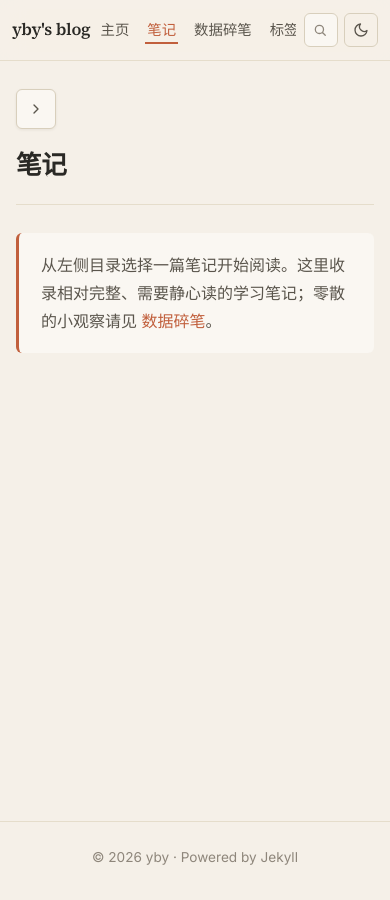
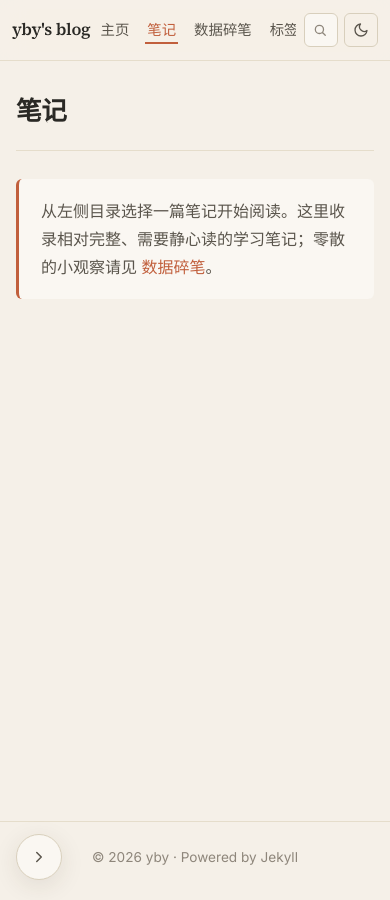
Before and after one commit to byYanXX/byYanXX.github.io, a Jekyll site: the page built from articles.html, in a window 390 px wide. Built offline with Jekyll 4.4.1, drawn with Linux system fonts in a browser that asks for light colours.

Commit message:
Split sidebar toggle into header collapse + edge expand buttons
The single floating toggle button overlapped the "全部碎笔" divider line
and was uncomfortably close to article content under browser zoom.

- Collapse button now lives inside the sidebar header row, sharing the
  divider's flex line so it never overlaps the border.
- A separate expand button sits at the left edge of the content area and
  is shown only when the sidebar is collapsed.
- On mobile, the expand button becomes a bottom-left floating action
  button (above the iOS home indicator via safe-area-inset), and the
  drawer's own collapse button doubles as close.

Co-Authored-By: Claude Opus 4.7 <noreply@anthropic.com>

```diff
--- a/_includes/kb-sidebar.html
+++ b/_includes/kb-sidebar.html
@@ -6,7 +6,14 @@
 {%- endcomment -%}
 {% assign items = site[include.collection] %}
 <aside class="notes-sidebar" id="kb-sidebar">
-  <div class="sidebar-title">{{ include.title | default: "目录" }}</div>
+  <div class="sidebar-header">
+    <span class="sidebar-title">{{ include.title | default: "目录" }}</span>
+    <button class="sidebar-collapse-btn" type="button" aria-label="收起目录" aria-controls="kb-sidebar">
+      <svg viewBox="0 0 24 24" fill="none" stroke="currentColor" stroke-width="2" stroke-linecap="round" stroke-linejoin="round" aria-hidden="true">
+        <polyline points="15 18 9 12 15 6"></polyline>
+      </svg>
+    </button>
+  </div>
   {% assign categories = items | group_by: "category" | sort: "name" %}
   <ul class="tree">
     {% for cat in categories %}
--- a/_includes/sidebar-toggle.html
+++ b/_includes/sidebar-toggle.html
@@ -1,14 +1,9 @@
 {%- comment -%}
-  Sidebar toggle button + backdrop, shared by article/note layouts.
-  Icons:
-    .icon-collapse — chevron-left, shown when the panel is currently visible
-    .icon-expand   — chevron-right, shown when the panel is hidden
+  Expand-button + drawer backdrop. The collapse-button lives inside
+  kb-sidebar.html (so it sits in the title row, never overlapping content).
 {%- endcomment -%}
-<button class="sidebar-toggle" type="button" aria-label="切换目录" aria-controls="kb-sidebar" aria-expanded="true">
-  <svg class="icon-collapse" viewBox="0 0 24 24" fill="none" stroke="currentColor" stroke-width="2" stroke-linecap="round" stroke-linejoin="round" aria-hidden="true">
-    <polyline points="15 18 9 12 15 6"></polyline>
-  </svg>
-  <svg class="icon-expand" viewBox="0 0 24 24" fill="none" stroke="currentColor" stroke-width="2" stroke-linecap="round" stroke-linejoin="round" aria-hidden="true">
+<button class="sidebar-expand-btn" type="button" aria-label="展开目录" aria-controls="kb-sidebar">
+  <svg viewBox="0 0 24 24" fill="none" stroke="currentColor" stroke-width="2" stroke-linecap="round" stroke-linejoin="round" aria-hidden="true">
     <polyline points="9 18 15 12 9 6"></polyline>
   </svg>
 </button>
--- a/_sass/_theme.scss
+++ b/_sass/_theme.scss
@@ -732,48 +732,81 @@ body.in-articles .site-main {
   border-right: 1px solid var(--color-border-soft);
   transition: opacity 0.18s ease;
 
+  .sidebar-header {
+    display: flex;
+    align-items: center;
+    justify-content: space-between;
+    gap: 8px;
+    margin-bottom: 12px;
+    padding-bottom: 8px;
+    border-bottom: 1px solid var(--color-border-soft);
+  }
   .sidebar-title {
     font-size: 0.74rem;
     font-weight: 700;
     text-transform: uppercase;
     letter-spacing: 1.2px;
     color: var(--color-text-muted);
-    margin-bottom: 12px;
-    padding-bottom: 8px;
-    padding-right: 40px;
-    border-bottom: 1px solid var(--color-border-soft);
+    flex: 1;
+    min-width: 0;
   }
 }
 
-/* Sidebar toggle button — sits just inside the sidebar, next to its divider */
-.sidebar-toggle {
-  position: absolute;
-  top: -2px;
-  left: calc(var(--sidebar-width) - 40px);
-  z-index: 20;
-  width: 32px;
-  height: 32px;
+/* Collapse button — inline with sidebar title, never overlaps the divider */
+.sidebar-collapse-btn {
+  flex-shrink: 0;
+  width: 26px;
+  height: 26px;
+  padding: 0;
   display: inline-flex;
   align-items: center;
   justify-content: center;
-  background: var(--color-surface);
-  border: 1px solid var(--color-border);
-  border-radius: var(--radius-md);
-  color: var(--color-text-light);
+  background: transparent;
+  border: 1px solid var(--color-border-soft);
+  border-radius: var(--radius-sm);
+  color: var(--color-text-muted);
   cursor: pointer;
-  transition: color 0.15s, border-color 0.15s, background 0.15s, left 0.22s ease;
+  transition: color 0.15s, border-color 0.15s, background 0.15s;
 
   &:hover {
     color: var(--color-primary);
     border-color: var(--color-primary);
     background: var(--color-primary-soft);
   }
-
-  svg { width: 16px; height: 16px; display: block; }
-  .icon-expand { display: none; }
+  svg { width: 14px; height: 14px; display: block; }
 }
 
-/* Collapsed state on desktop: hide sidebar, slide toggle to the left edge, flip icon */
+/* Expand button — protrudes from the left edge when sidebar is collapsed */
+.sidebar-expand-btn {
+  position: absolute;
+  top: 4px;
+  left: -2px;
+  z-index: 20;
+  width: 26px;
+  height: 38px;
+  padding: 0;
+  display: none;
+  align-items: center;
+  justify-content: center;
+  background: var(--color-surface);
+  border: 1px solid var(--color-border);
+  border-left: none;
+  border-radius: 0 var(--radius-md) var(--radius-md) 0;
+  color: var(--color-text-light);
+  cursor: pointer;
+  opacity: 0.7;
+  transition: color 0.15s, border-color 0.15s, background 0.15s, opacity 0.15s;
+
+  &:hover {
+    color: var(--color-primary);
+    border-color: var(--color-primary);
+    background: var(--color-primary-soft);
+    opacity: 1;
+  }
+  svg { width: 14px; height: 14px; display: block; }
+}
+
+/* Desktop collapsed state: hide sidebar, reveal the expand button */
 .notes-container.sidebar-collapsed {
   gap: 0;
 
@@ -787,11 +820,7 @@ body.in-articles .site-main {
     opacity: 0;
     pointer-events: none;
   }
-  > .sidebar-toggle {
-    left: -2px;
-    .icon-collapse { display: none; }
-    .icon-expand { display: block; }
-  }
+  > .sidebar-expand-btn { display: inline-flex; }
 }
 
 .sidebar-backdrop { display: none; }
@@ -1195,15 +1224,32 @@ body.in-articles .site-main {
 
   /* Sidebar becomes a slide-in drawer on mobile */
   .notes-container { flex-direction: column; gap: 0; }
-  .sidebar-toggle {
-    position: sticky;
-    top: calc(var(--header-height) + 8px);
-    left: 0;
-    margin-bottom: 14px;
-    width: 40px;
-    height: 40px;
-    box-shadow: var(--shadow-sm);
+
+  /* Expand trigger is a floating bottom-left button — never overlaps title or text */
+  .sidebar-expand-btn {
+    display: inline-flex;
+    position: fixed;
+    top: auto;
+    left: 16px;
+    bottom: calc(20px + env(safe-area-inset-bottom, 0px));
+    width: 46px;
+    height: 46px;
+    border: 1px solid var(--color-border);
+    border-radius: 50%;
+    background: var(--color-surface);
+    box-shadow: var(--shadow-md);
+    opacity: 1;
+    z-index: 70;
+    svg { width: 18px; height: 18px; }
   }
+
+  /* Collapse button inside the drawer — bigger tap target */
+  .sidebar-collapse-btn {
+    width: 34px;
+    height: 34px;
+    svg { width: 18px; height: 18px; }
+  }
+
   .notes-sidebar {
     position: fixed;
     top: var(--header-height);
@@ -1214,7 +1260,7 @@ body.in-articles .site-main {
     background: var(--color-bg);
     border-right: 1px solid var(--color-border);
     border-bottom: none;
-    padding: 20px 18px 24px;
+    padding: 18px 18px 24px;
     margin: 0;
     z-index: 90;
     transform: translateX(-100%);
@@ -1224,11 +1270,6 @@ body.in-articles .site-main {
     -webkit-overflow-scrolling: touch;
     opacity: 0;
     pointer-events: none;
-  }
-  /* Mobile default (drawer closed): show expand icon */
-  .notes-container:not(.sidebar-open) > .sidebar-toggle {
-    .icon-collapse { display: none; }
-    .icon-expand { display: block; }
   }
   .notes-container.sidebar-open {
     > .notes-sidebar {
@@ -1243,19 +1284,10 @@ body.in-articles .site-main {
       background: rgba(15, 14, 12, 0.45);
       z-index: 80;
     }
-    /* Float the toggle onto the drawer's right edge so it's tappable to close */
-    > .sidebar-toggle {
-      position: fixed;
-      top: calc(var(--header-height) + 10px);
-      left: calc(min(82vw, 320px) - 48px);
-      z-index: 95;
-      .icon-collapse { display: block; }
-      .icon-expand { display: none; }
-    }
+    > .sidebar-expand-btn { display: none; }
   }
-  /* Neutralize the desktop-collapsed rule on mobile */
-  .notes-container.sidebar-collapsed > .notes-sidebar { padding: 20px 18px 24px; }
-  .notes-container.sidebar-collapsed > .sidebar-toggle { left: 0; }
+  /* Neutralize the desktop-collapsed treatment on mobile */
+  .notes-container.sidebar-collapsed > .notes-sidebar { padding: 18px 18px 24px; }
 
   /* Larger tap targets in the tree */
   .tree {
@@ -1310,7 +1342,7 @@ body.in-articles .site-main {
 
 /* Tap-target hint: on touch devices, ensure interactive controls aren't tiny */
 @media (hover: none) and (pointer: coarse) {
-  .theme-toggle, .sidebar-toggle { min-width: 40px; min-height: 40px; }
+  .theme-toggle, .sidebar-expand-btn, .sidebar-collapse-btn { min-width: 40px; min-height: 40px; }
   .tree summary { padding: 7px 0; }
   .tree .tree-l3 a { padding: 7px 10px; }
 }
--- a/assets/js/app.js
+++ b/assets/js/app.js
@@ -374,48 +374,49 @@
 // ---------- Sidebar toggle (knowledge base sidebar — desktop collapse + mobile drawer) ----------
 (function () {
   const container = document.querySelector('.notes-container');
-  const btn = container && container.querySelector(':scope > .sidebar-toggle');
-  const sidebar = container && container.querySelector(':scope > .notes-sidebar');
-  const backdrop = container && container.querySelector(':scope > .sidebar-backdrop');
-  if (!container || !btn || !sidebar) return;
+  if (!container) return;
+  const sidebar = container.querySelector(':scope > .notes-sidebar');
+  const backdrop = container.querySelector(':scope > .sidebar-backdrop');
+  const expandBtn = container.querySelector(':scope > .sidebar-expand-btn');
+  const collapseBtn = sidebar && sidebar.querySelector('.sidebar-collapse-btn');
+  if (!sidebar || !expandBtn || !collapseBtn) return;
 
   const STORAGE_KEY = 'kb-sidebar-collapsed';
   const mqMobile = window.matchMedia('(max-width: 768px)');
 
-  function setExpanded(expanded) {
-    btn.setAttribute('aria-expanded', expanded ? 'true' : 'false');
-    btn.setAttribute('aria-label', expanded ? '隐藏目录' : '显示目录');
+  function syncAria() {
+    const visible = !container.classList.contains('sidebar-collapsed') || container.classList.contains('sidebar-open');
+    expandBtn.setAttribute('aria-expanded', visible ? 'true' : 'false');
+    collapseBtn.setAttribute('aria-expanded', visible ? 'true' : 'false');
   }
 
   function applyDesktopState() {
     let collapsed = false;
     try { collapsed = localStorage.getItem(STORAGE_KEY) === '1'; } catch (e) {}
     container.classList.toggle('sidebar-collapsed', collapsed);
-    setExpanded(!collapsed);
+    syncAria();
   }
 
   function openMobile() {
     container.classList.add('sidebar-open');
     if (backdrop) backdrop.hidden = false;
     document.body.style.overflow = 'hidden';
-    setExpanded(true);
+    syncAria();
   }
   function closeMobile() {
     container.classList.remove('sidebar-open');
     if (backdrop) backdrop.hidden = true;
     document.body.style.overflow = '';
-    setExpanded(false);
+    syncAria();
   }
 
   function isMobile() { return mqMobile.matches; }
 
   function syncForViewport() {
     if (isMobile()) {
-      // Mobile: drawer closed by default; ignore the desktop collapsed class
       container.classList.remove('sidebar-collapsed');
       closeMobile();
     } else {
-      // Desktop: close any open mobile drawer; restore persisted collapsed state
       container.classList.remove('sidebar-open');
       if (backdrop) backdrop.hidden = true;
       document.body.style.overflow = '';
@@ -423,15 +424,23 @@
     }
   }
 
-  btn.addEventListener('click', () => {
+  expandBtn.addEventListener('click', () => {
     if (isMobile()) {
-      if (container.classList.contains('sidebar-open')) closeMobile();
-      else openMobile();
+      openMobile();
     } else {
-      const next = !container.classList.contains('sidebar-collapsed');
-      container.classList.toggle('sidebar-collapsed', next);
-      setExpanded(!next);
-      try { localStorage.setItem(STORAGE_KEY, next ? '1' : '0'); } catch (e) {}
+      container.classList.remove('sidebar-collapsed');
+      try { localStorage.setItem(STORAGE_KEY, '0'); } catch (e) {}
+      syncAria();
+    }
+  });
+
+  collapseBtn.addEventListener('click', () => {
+    if (isMobile()) {
+      closeMobile();
+    } else {
+      container.classList.add('sidebar-collapsed');
+      try { localStorage.setItem(STORAGE_KEY, '1'); } catch (e) {}
+      syncAria();
     }
   });
 
@@ -443,7 +452,6 @@
     }
   });
 
-  // Close drawer after navigating to a note on mobile
   sidebar.addEventListener('click', e => {
     if (isMobile() && e.target.closest('a[href]')) closeMobile();
   });
```
